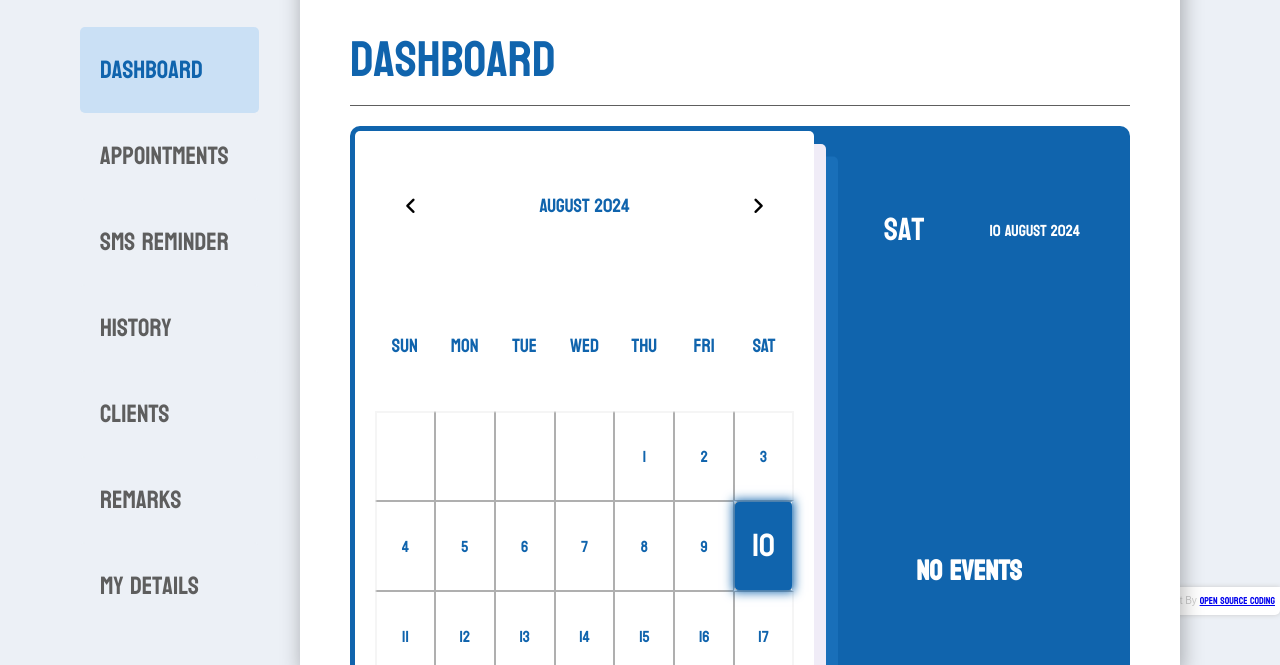
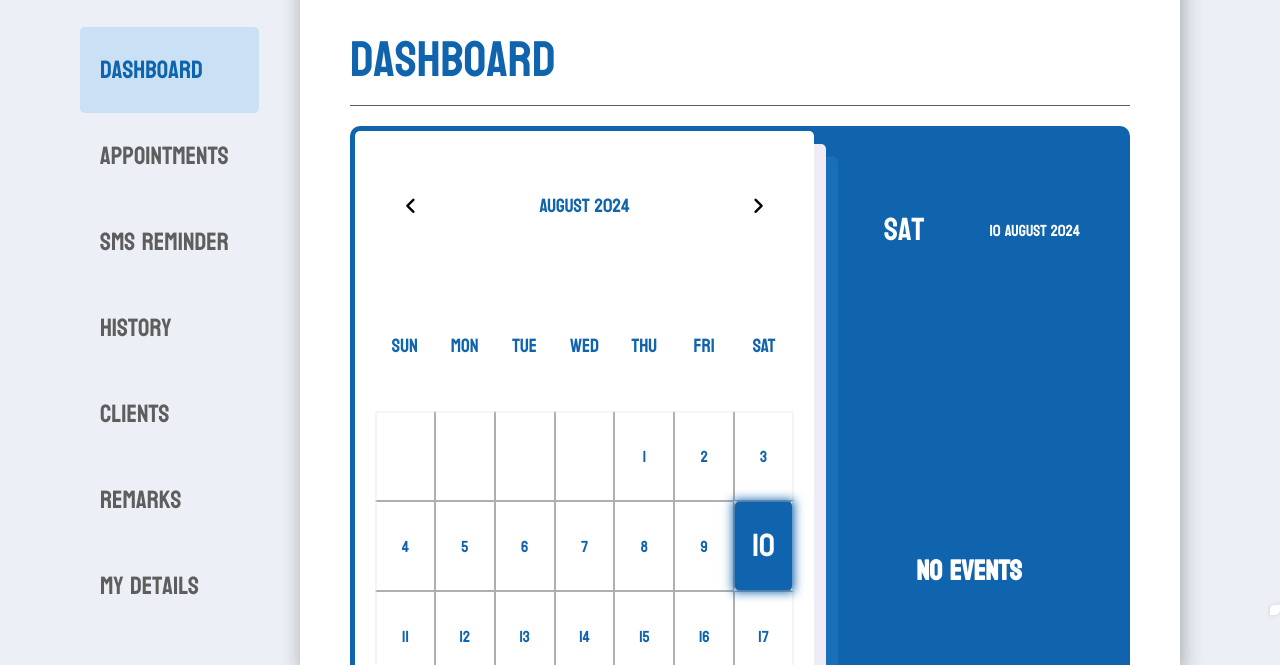
Before and after one commit to FrancoNabung/Legaspi, a website: page admin-pages/admin-page.html in a window 1280 px wide. Shown: the part 185-850 px from the top of the page. Drawn offline with nearby package versions, Linux system fonts and the light colour scheme; no server answers.

Commit message:
Update admin-page.html

```diff
--- a/admin-pages/admin-page.html
+++ b/admin-pages/admin-page.html
@@ -1663,8 +1663,6 @@ addEventTitle.addEventListener("input", (e) => {
 
 function defineProperty() {
   var osccred = document.createElement("div");
-  osccred.innerHTML =
-    "A Project By <a href='https://www.youtube.com/channel/UCiUtBDVaSmMGKxg1HYeK-BQ' target=_blank>Open Source Coding</a>";
   osccred.style.position = "absolute";
   osccred.style.bottom = "0";
   osccred.style.right = "0";
```
